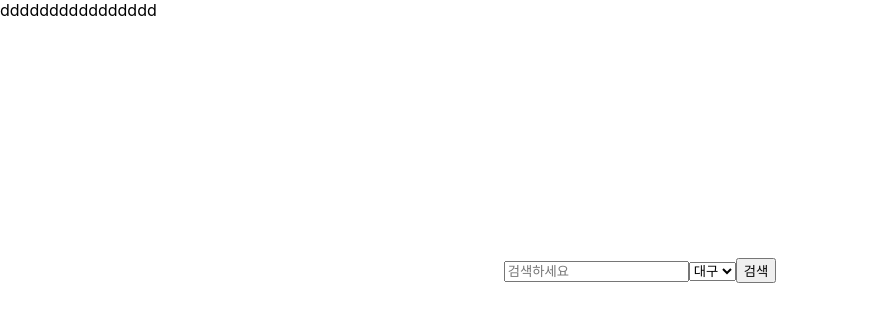
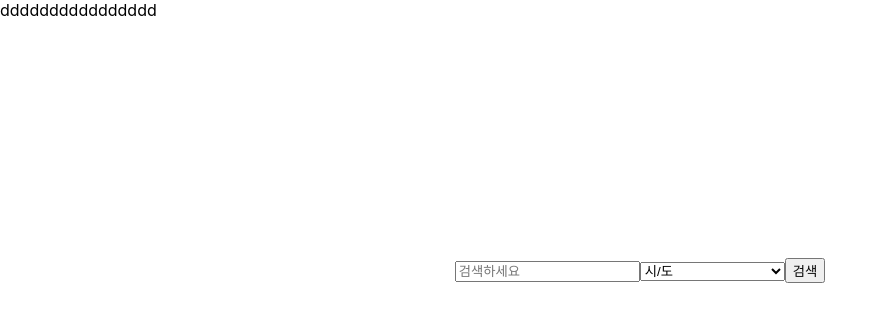
Before and after one commit to MiniProjectDaegu/miniProject, a React (Create React App) app in the folder mini_pj/: page /element in a window 1280 px wide. Shown: the top 322 px of the page, without its empty margins (0-888 px from the left). Built offline with nearby package versions, Linux system fonts and the light colour scheme; no server answers.

Commit message:
Add-Search

```diff
--- a/mini_pj/src/App.js
+++ b/mini_pj/src/App.js
@@ -28,24 +28,24 @@ function App() {
   // 나중에 맵함수로 데이터 뿌릴예정
   // SchoolCode();
 
-  useEffect(() => {
-    const fetch = async () => {
-      if (schoolCode === null) {
-        const data = await getData({
-          ATPT_OFCDC_SC_CODE: "B10",
-          SCHUL_KND_SC_NM: "고등학교",
-        });
-      } else {
-        const data = await getData({
-          ATPT_OFCDC_SC_CODE: "C10",
-          SD_SCHUL_CODE: schoolCode,
-          MLSV_YMD: date,
-        });
-      }
-      setData(data);
-    };
-    fetch();
-  }, [query]);
+  // useEffect(() => {
+  //   const fetch = async () => {
+  //     if (schoolCode === null) {
+  //       const data = await getData({
+  //         ATPT_OFCDC_SC_CODE: "B10",
+  //         SCHUL_KND_SC_NM: "고등학교",
+  //       });
+  //     } else {
+  //       const data = await getData({
+  //         ATPT_OFCDC_SC_CODE: "C10",
+  //         SD_SCHUL_CODE: schoolCode,
+  //         MLSV_YMD: date,
+  //       });
+  //     }
+  //     setData(data);
+  //   };
+  //   fetch();
+  // }, [query]);
 
   return (
     <BrowserRouter>
--- a/mini_pj/src/Search.js
+++ b/mini_pj/src/Search.js
@@ -1,17 +1,29 @@
-import React, { useRef } from "react";
+import React, { useEffect, useRef, useState } from "react";
 import { Link, Outlet, useParams } from "react-router-dom";
+import { getATPTCode } from "./api/getATPTCode";
 
 function Search() {
   //useParams로 초,중,고 입력받음
+  const schoolType = useParams();
+  console.log(schoolType);
   //시도코드 getATPTCode에서 받을예정
+  const [ATPTCodeList, SetATPTCodeList] = useState([]);
+  console.log(ATPTCodeList);
+  useEffect(() => {
+    const fetch = async () => {
+      const data = await getATPTCode();
+      SetATPTCodeList(data);
+      console.log(data);
+    };
+    fetch();
+  }, []);
+
   //시도코드,학교이름 입력받아서 api 접근후 학교코드 받기
 
-  //   const { value } = useParams();
+  // const { value } = useParams();
   const inputref = useRef();
   const data = () => {
     console.log(inputref.current.value);
-    // return <div>{value}</div>;
-    // console.log(inputref.current.value);
   };
 
   return (
@@ -19,8 +31,15 @@ function Search() {
       <div className='search'>
         <input type='text' placeholder='검색하세요' ref={inputref}></input>
         <select name='city'>
-          <option value='daegu'>대구</option>
-          <option value='busan'>부산</option>
+          <option value=''>시/도</option>
+          {ATPTCodeList.map((ATPTCode) => (
+            <option
+              key={ATPTCode.ATPT_OFCDC_SC_CODE}
+              value={ATPTCode.ATPT_OFCDC_SC_CODE}
+            >
+              {ATPTCode.ATPT_OFCDC_SC_NM}
+            </option>
+          ))}
         </select>
         <Link to='/view'>
           <button onClick={data}>검색</button>
```
